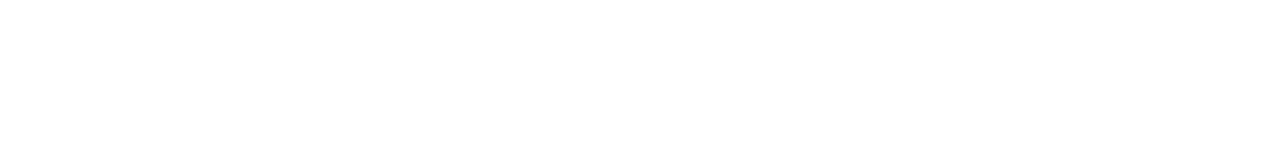
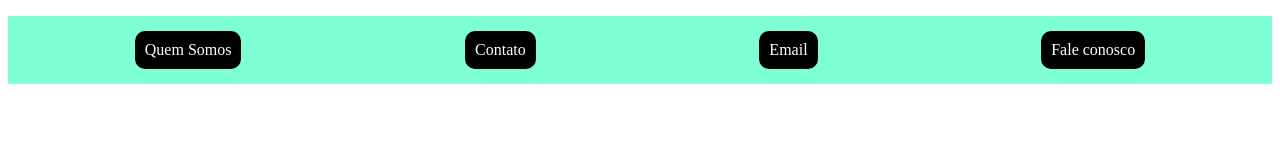
Before and after one commit to MateusRochaMr133/Branches-Git, a plain HTML site: page index.html in a window 1280 px wide. Drawn offline with Linux system fonts and the light colour scheme.

Commit message:
Alteraçoes feitas e criação do menu

```diff
--- a/index.html
+++ b/index.html
@@ -9,6 +9,14 @@
 </head>
 <body>
     <header>
+        <div class="lista-menu-header">
+            <ul class="lista-menu">
+                <li class="menu-lista-li">Quem Somos</li>
+                <li class="menu-lista-li">Contato</li>
+                <li class="menu-lista-li">Email</li>
+                <li class="menu-lista-li">Fale conosco</li>
+            </ul>
+        </div>
 
     </header>
 
--- a/style.css/style.css
+++ b/style.css/style.css
@@ -0,0 +1,22 @@
+
+
+
+.lista-menu {
+    list-style: none;
+    display: flex;
+    justify-content: space-around;
+    background-color: aquamarine;
+    padding: 15px;
+
+}
+
+.menu-lista-li {
+    padding: 10px;
+    border-radius: 10px;
+    background-color: black;
+    color: white;
+}
+
+.menu-lista-li:hover {
+    background-color: yellowgreen;
+}
```
